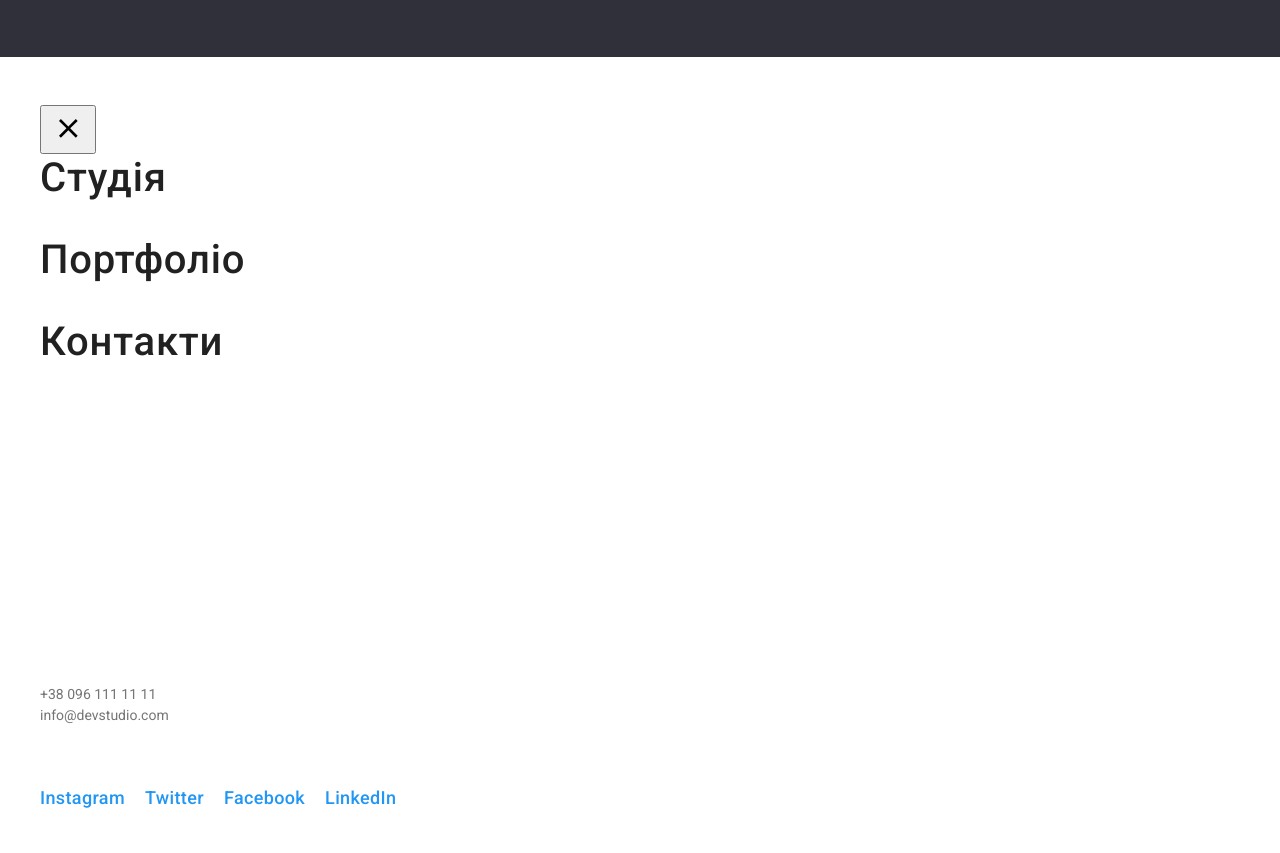
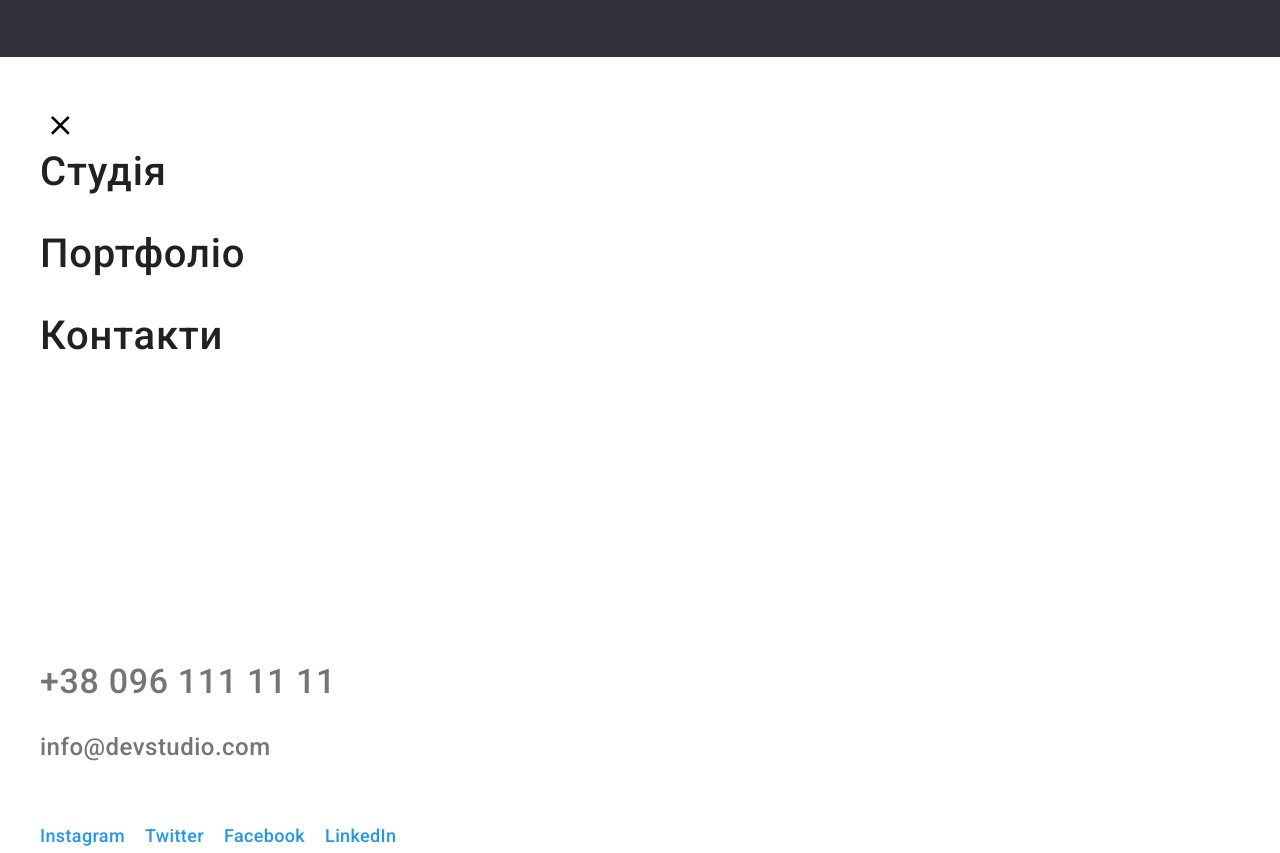
Before and after one commit to Ynln69/goit-markup-hw-08, a plain HTML site: page index.html in a window 1280 px wide. Shown: the part 2881-3734 px from the top of the page. Drawn offline with nearby package versions, Linux system fonts and the light colour scheme.

Commit message:
стилі для закриваючої кнопки

```diff
--- a/index.html
+++ b/index.html
@@ -525,15 +525,14 @@
       </nav>
       <ul class="mobile-menu__contact">
         <li class="mobile-menu__contact-item">
-          <a href="tel:+380961111111" class="mobile-menu__contact-tel"></a>+38
-          096 111 11 11
+          <a href="tel:+380961111111" class="mobile-menu__contact-tel"
+            >+38 096 111 11 11</a
+          >
         </li>
         <li class="mobile-menu__contact-item">
-          <a
-            href="mailto:info@devstudio.com"
-            class="mobile-menu__contact-mail"
-          ></a
-          >info@devstudio.com
+          <a href="mailto:info@devstudio.com" class="mobile-menu__contact-mail"
+            >info@devstudio.com</a
+          >
         </li>
       </ul>
       <ul class="mobile-menu__networks">
--- a/sass/components/_mobile-menu.scss
+++ b/sass/components/_mobile-menu.scss
@@ -7,10 +7,13 @@
 
     background-color: var(--main-light-color);
 
-
-
-
-
+   &__btn {
+    margin: 0;
+    padding: 0;
+    border: none;
+    cursor: pointer;
+    background-color: var(--main-light-color)
+   }
     &__list {
         @extend %list;
         display: flex;
@@ -37,9 +40,12 @@
         margin-bottom: 64px;
     }
 
-    &__contact-tel{
-        width: 296px;
+    &__contact-tel {
         @extend %link;
+        display: inline-block;
+        margin-bottom: 32px;
+
+        color: var(--main-font-color);
         font-weight: 500;
         font-size: 34px;
         line-height: calc(40/34);
@@ -49,8 +55,9 @@
             color:var(--accent-color);
         }
     }
-    &__contacn-mail{
+    &__contact-mail {
         @extend %link;
+        color: var(--main-font-color);
         font-weight: 500;
         font-size: 24px;
         line-height: calc(28/24);
```
Also changed, not shown: css/main.css, css/main.min.css, 2 other files.
